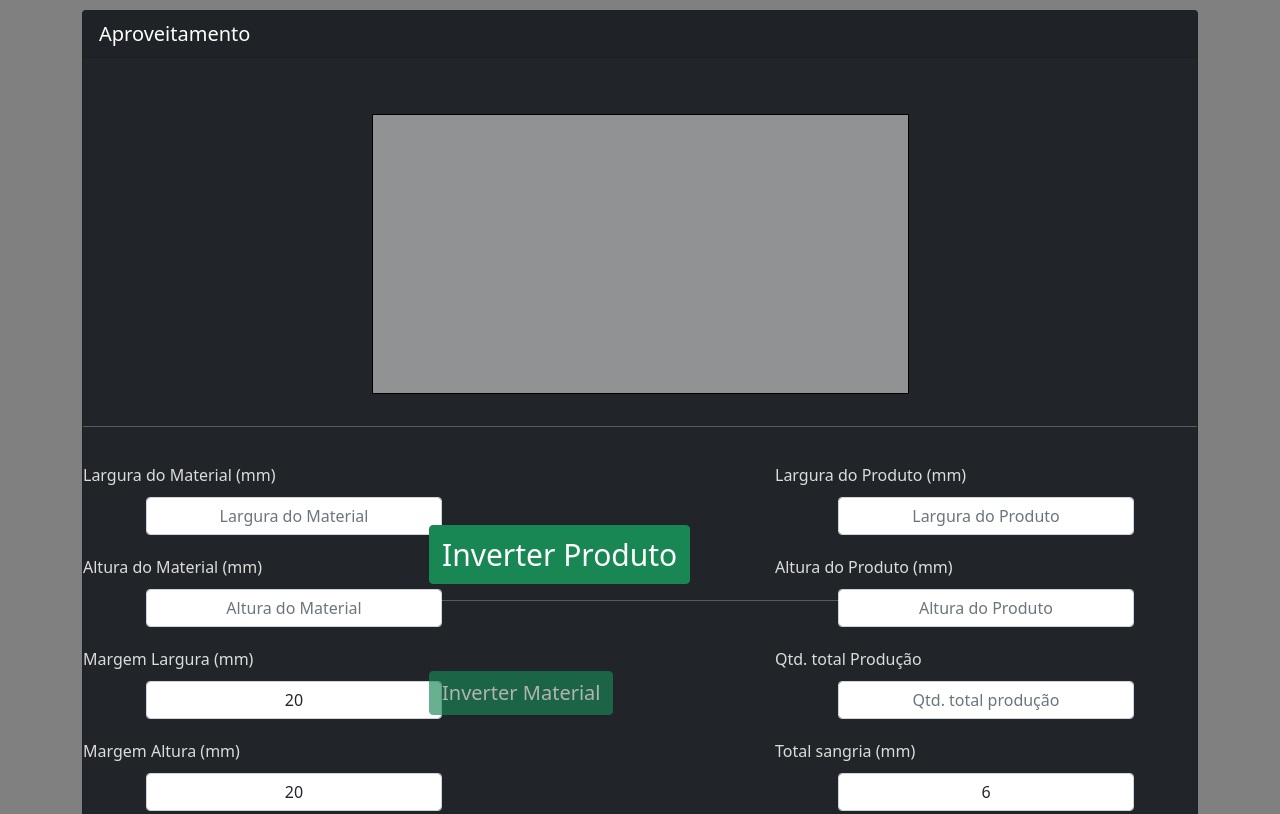
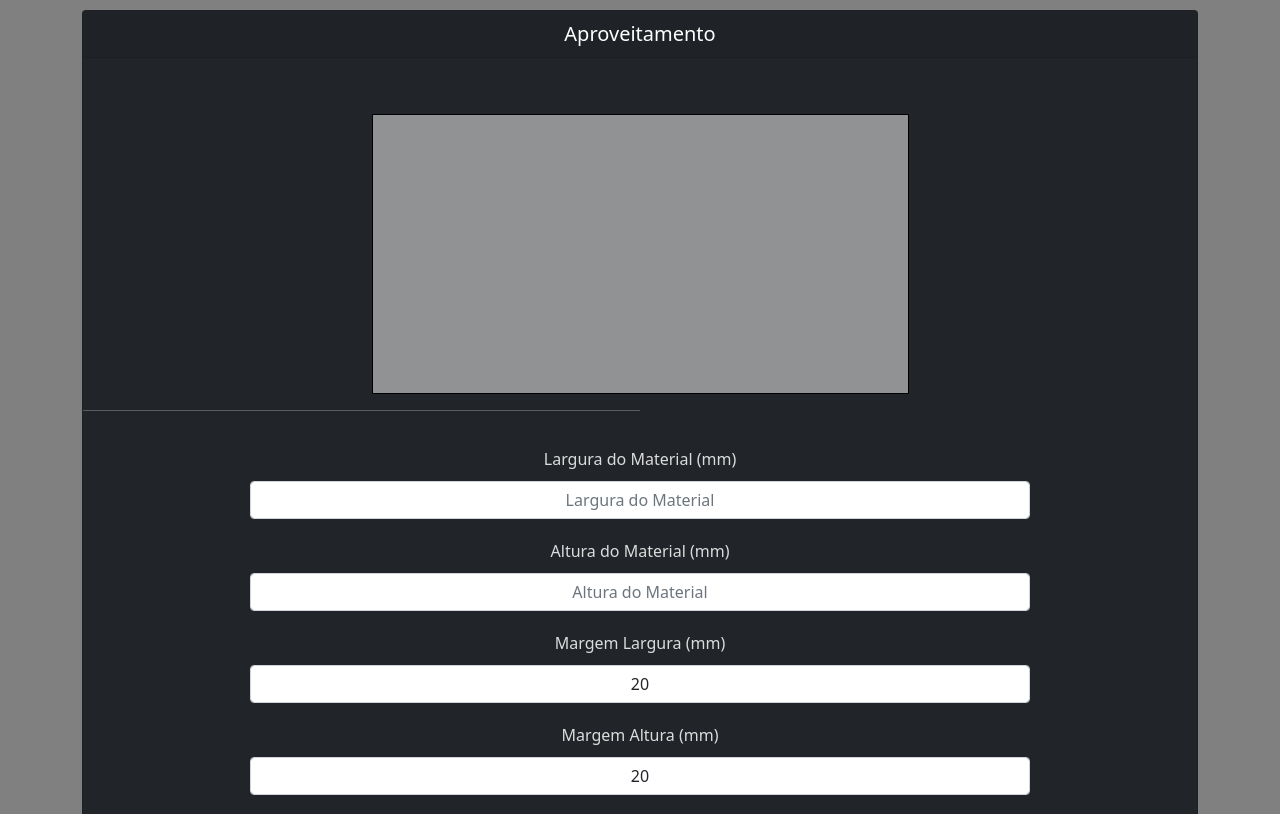
Before and after one commit to leopires97/aproveitamento, a plain HTML site: page index.html in a window 1280 px wide. Shown: the top 814 px of the page. Drawn offline with Linux system fonts and the light colour scheme.

Commit message:
Update index.html

```diff
--- a/index.html
+++ b/index.html
@@ -8,14 +8,14 @@
 </head>
 <body>
     <div class="container" style="width: 1400px;">
-        <div class="card text-white bg-dark mb-3" style="margin-top: 10px;">
+        <div class="card text-white bg-dark mb-3 text-center" style="margin-top: 10px;">
             <div class="card-header" style="font-size: 20px">Aproveitamento</div>
             <div class="row" style="text-align: center;">
                 <div class="p-3" style="margin-top: 25px; width: 50%; margin-left: 25%;">
                     <canvas id="canvasAprov" width="250" height="130"></canvas>
                 </div>
             </div>
-            <hr>
+            <hr style="width: 50%;>
             <div class="row">
                 <div class="col">
                     <label for="largMat" class="labelField" tabindex="1">Largura do Material (mm)</label>
```
